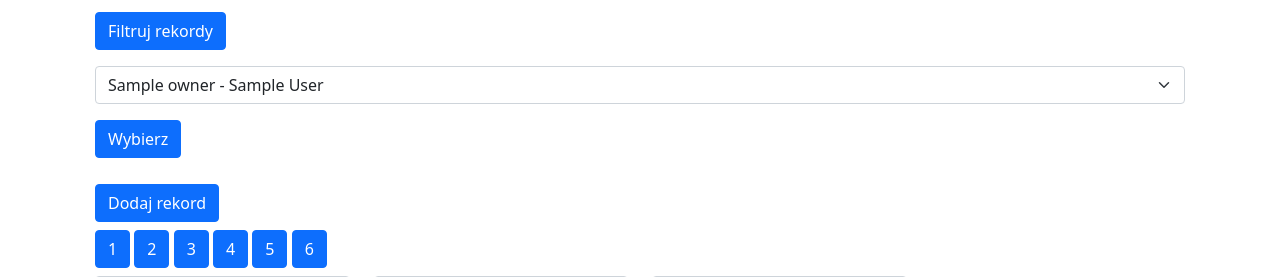
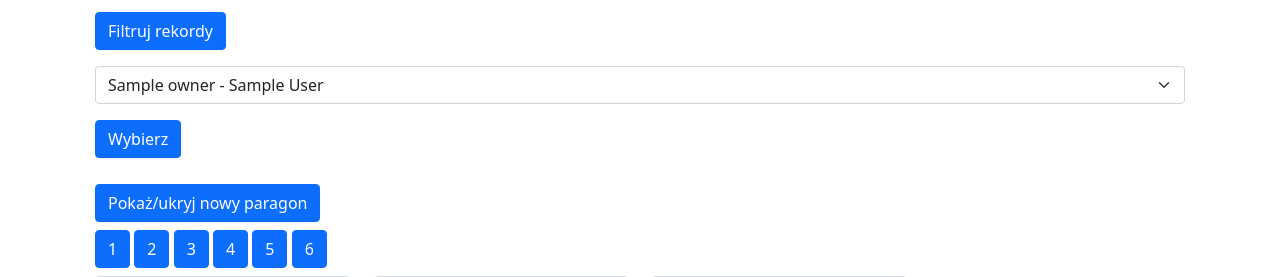
Before and after one commit to mwisniewski1991/budget_tracker, a Flask app: page /incexp/ in a window 1280 px wide. Shown: the part 211-488 px from the top of the page. Run offline with Flask 3, Linux system fonts and the light colour scheme; tables that the repository leaves empty hold one stand-in row (values such as "Sample post"); data that the repository does not hold is empty; parts of the project's set-up code (start-up, migrations or seed data) failed here and were passed over; some libraries are stand-ins or nearby versions.

Commit message:
Change button label. Remove commented code.

```diff
--- a/website/app/blueprints/incexp/templates/incexp/home.html.jinja
+++ b/website/app/blueprints/incexp/templates/incexp/home.html.jinja
@@ -11,7 +11,6 @@
             Filtruj rekordy
         </button>
 
-        {# <form class="form " hx-get="/incexp/owners-accounts" id="incexp-filters-form" hx-target="this" hx-swap="afterbegin"  hx-trigger="load"> #}
         <form class="form">
 
             <select class="form-select my-2" aria-label="Default select example" id="owner-account-ids" name="owner-account-ids">
@@ -99,7 +98,7 @@
         <div class="row">
             <div class="col">
                 <button class="btn btn-primary my-2" hx-on:click="htmx.toggleClass(htmx.find('#incexp-add-form'), 'hidden');">
-                    Dodaj rekord
+                    Pokaż/ukryj nowy paragon
                 </button>
             </div>
         </div>
```
